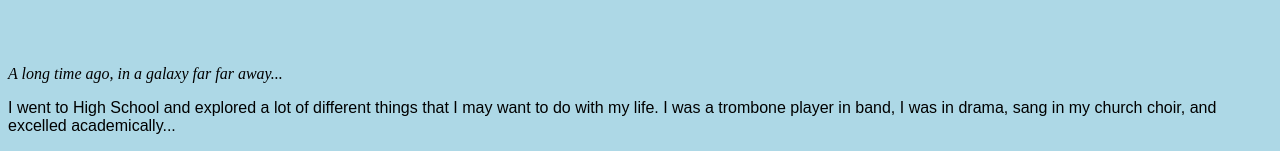
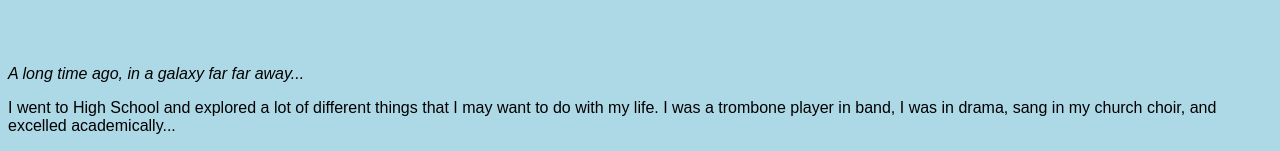
Before and after one commit to mbennett5516/FirstRepository, a plain HTML site: page index.html in a window 1280 px wide. Shown: the part 254-405 px from the top of the page. Drawn offline with Linux system fonts and the light colour scheme.

Commit message:
Fixed formatting in #intro on .css file

```diff
--- a/style.css
+++ b/style.css
@@ -21,6 +21,6 @@ p{
 }
 
 #intro{
+    font-family: Montserratt, sans-serif;
     font-style: italic;
-    font-family: Montserratt; sans-serif;
 }
```
